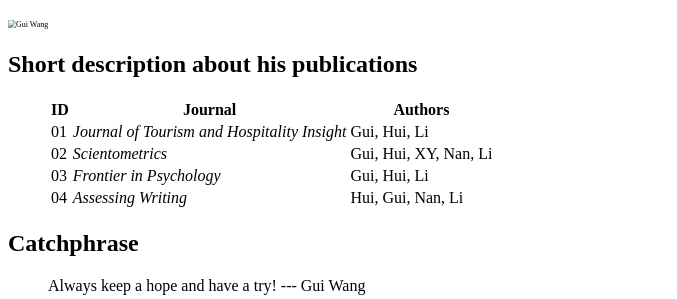
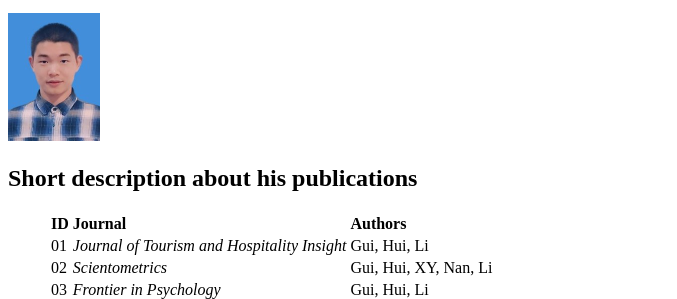
Before and after one commit to guiwang1996/Resume, a plain HTML site: page index.html in a window 1280 px wide. Shown: the part 519-818 px from the top of the page, without its empty margins (0-677 px from the left). Drawn offline with Linux system fonts and the light colour scheme; files whose address does not match are found by name.

Commit message:
my first commit.

```diff
--- a/Gui_resume.html
+++ b/index.html
@@ -31,12 +31,12 @@
   <img src="https://www.analyticsvidhya.com/wp-content/uploads/2015/07/github_logo.png" alt="GitHub">
   <figcaption>Not me, alright? Watch next one!</figcaption>
 </figure>
-<p><img src="C:\Users\酱茄子\Desktop\citations.jpg" alt="Gui Wang" style="zoom:50%;" /></p>
+<p><img src="C:\Users\酱茄子\Desktop\my_web\Resume\Gui_Profile.jpg" alt="Gui Wang" style="zoom:50%;" /></p>
 <h2 id='short-description-about-his-publications'>Short description about his publications</h2>
 <figure><table>
 <thead>
-<tr><th>ID</th><th>Journal</th><th>Authors</th></tr></thead>
-<tbody><tr><td>01</td><td><em>Journal of Tourism and Hospitality Insight</em></td><td>Gui, Hui, Li</td></tr><tr><td>02</td><td><em>Scientometrics</em></td><td>Gui, Hui, XY, Nan, Li</td></tr><tr><td>03</td><td><em>Frontier in Psychology</em></td><td>Gui, Hui, Li</td></tr><tr><td>04</td><td><em>Assessing Writing</em></td><td>Hui, Gui, Nan, Li</td></tr></tbody>
+<tr><th>ID</th><th style='text-align:left;' >Journal</th><th style='text-align:left;' >Authors</th></tr></thead>
+<tbody><tr><td>01</td><td style='text-align:left;' ><em>Journal of Tourism and Hospitality Insight</em></td><td style='text-align:left;' >Gui, Hui, Li</td></tr><tr><td>02</td><td style='text-align:left;' ><em>Scientometrics</em></td><td style='text-align:left;' >Gui, Hui, XY, Nan, Li</td></tr><tr><td>03</td><td style='text-align:left;' ><em>Frontier in Psychology</em></td><td style='text-align:left;' >Gui, Hui, Li</td></tr><tr><td>04</td><td style='text-align:left;' ><em>Assessing Writing</em></td><td style='text-align:left;' >Hui, Gui, Nan, Li</td></tr></tbody>
 </table></figure>
 <h2 id='catchphrase'>Catchphrase</h2>
 <blockquote><p>Always keep a hope and have a try! --- Gui Wang</p>
```
Also changed, not shown: Gui_Profile.jpg (added).
